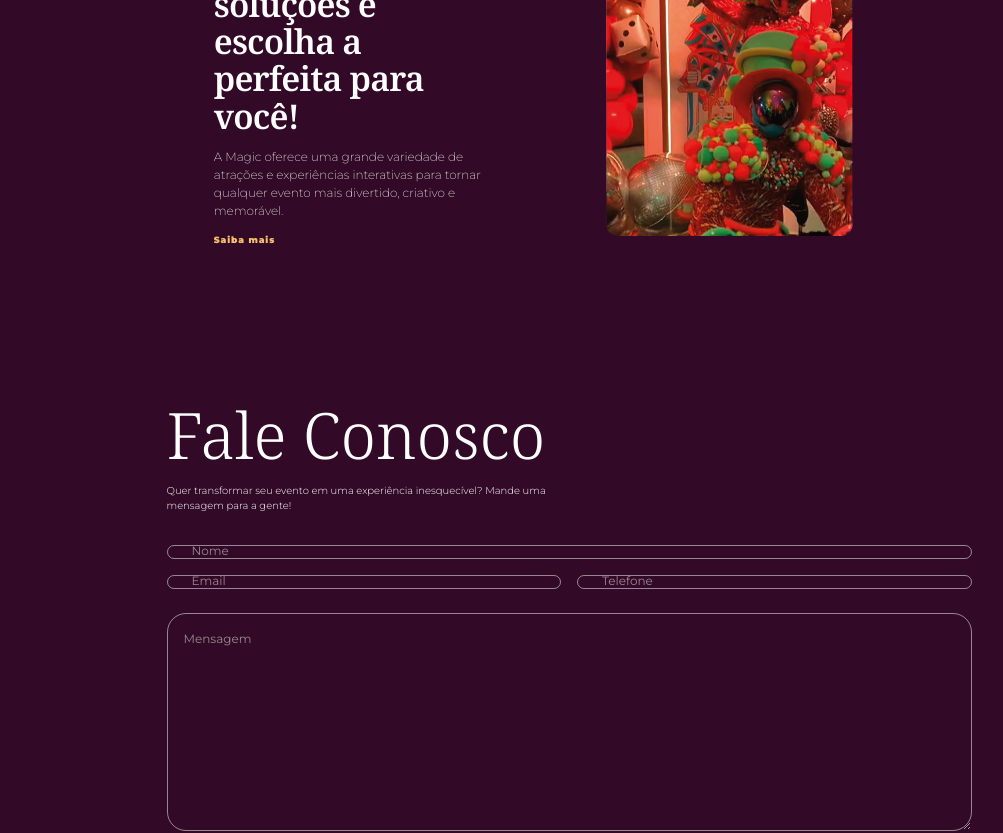
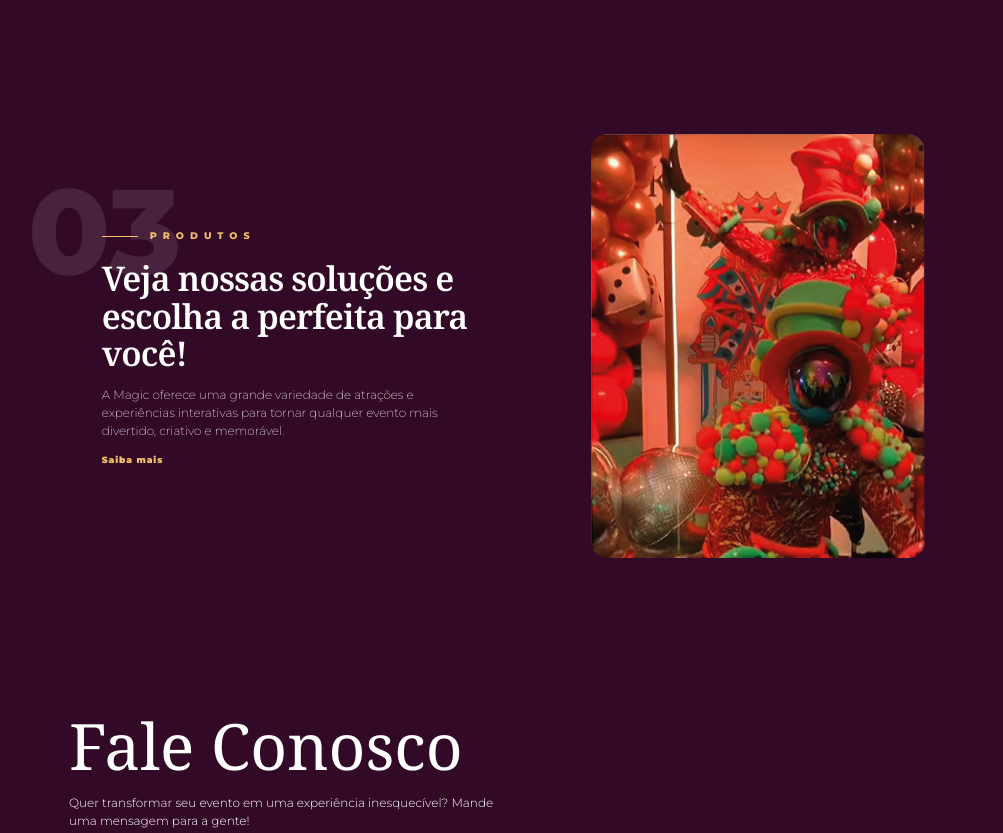
Before and after one commit to renann31/Aplica-oMagic, a Next.js app: page / in a window 1280 px wide. Shown: the part 1940-2773 px from the top of the page, without its empty margins (71-1074 px from the left). Built offline with nearby package versions, Linux system fonts and the light colour scheme.

Commit message:
resp quase

```diff
--- a/src/app/(site)/[pagina]/page.jsx
+++ b/src/app/(site)/[pagina]/page.jsx
@@ -1,5 +1,6 @@
 import Background from "@/components/background.jsx";
 import CarrosselMobile from "@/components/carrosselMobile"
+import FaleConosco from "@/components/faleConosco";
 import dados from "@/data/data.json";
 import Image from "next/image";
 
@@ -17,11 +18,16 @@ export default async function PaginaLayout({ params }) {
     <>
       <Background data={conteudo} />
 
-      <div className=" w-[70%] relative mt-10 md:mt-15 px-5 sm:px-8 mx-auto md:ml-45 flex flex-col">
+      <div className=" w-[70%] md:w-auto relative mt-10 md:mt-15 px-5 sm:px-8 md:ml-45 flex flex-col">
 
         {/* IMAGEM */}
-        <div className="hidden relative md:absolute md:right-0 z-10 md:translate-y-[-100px] mb-10 md:mb-0 justify-center md:block">
-          <Image src={imagem} alt="" width={700} height={1000} className="object-contain w-[80%] md:w-auto" />
+        <div className="hidden relative md:absolute md:right-0 z-10 md:translate-y-[-60px] mb-10 md:mb-0 justify-center md:block">
+          <Image
+            src={imagem}
+            alt=""
+            width={500}
+            height={700}
+            className="object-contain w-[80%] md:w-auto" />
         </div>
 
         {/* TEXTO */}
@@ -29,7 +35,7 @@ export default async function PaginaLayout({ params }) {
           {conteudo.paragrafo.map((texto, index) => (
             <p
               key={index}
-              className="opacity-0 translate-y-4 animate-fadeUp font-sans font-light text-white text-[10px] md:text-[18px]"
+              className="opacity-0 translate-y-4 animate-fadeUp font-sans font-light text-white text-[10px] md:text-[16px]"
               style={{ animationDelay: `${4 + index * 0.2}s`, animationFillMode: "forwards" }}
             >
               {texto}
@@ -71,18 +77,17 @@ export default async function PaginaLayout({ params }) {
           </ul>
 
 
+        <iframe
+          className="w-[80%] md:w-[80%] aspect-video rounded-sm mt-16 md:mt-25 z-40"
+          src="https://www.youtube.com/embed/iVWGUAQf12c?si=egKwgfTHK7v8IKQz"
+          title="YouTube video">
+        </iframe>
+        <FaleConosco id="contato" />
         </div>
 
         </div>
           <CarrosselMobile />
         {/* VIDEO */}
-        <div>
-        <iframe
-          className="w-[80%] mx-auto md:w-[70%] aspect-video rounded-sm mt-16 md:mt-25"
-          src="https://www.youtube.com/embed/iVWGUAQf12c?si=egKwgfTHK7v8IKQz"
-          title="YouTube video">
-        </iframe>
-        </div>
     </>
   );
 }
--- a/src/app/(site)/page.jsx
+++ b/src/app/(site)/page.jsx
@@ -4,6 +4,7 @@ import SliderLateral from "@/components/sliderLateral.jsx"
 import CardServicoHome from "@/components/cardServicos.jsx";
 import servicosData from "@/data/servicosHomeData.jsx";
 import Rodape from "@/components/rodape";
+import FaleConosco from "@/components/faleConosco";
 
 export default function Home() {
   const conteudo = dados["home"];
@@ -26,6 +27,7 @@ export default function Home() {
               />
             ))}
           </div>
+          <FaleConosco id="contato" />
 
         </div>
       </div>
--- a/src/app/(site)/sobre/page.jsx
+++ b/src/app/(site)/sobre/page.jsx
@@ -1,4 +1,5 @@
 import Background from "@/components/background.jsx"
+import FaleConosco from "@/components/faleConosco";
 import dados from "@/data/data.json"
 import Image from "next/image";
 
@@ -46,6 +47,7 @@ export default async function SobreNos() {
                         </div>
                     ))}
                 </div>
+                <FaleConosco id="contato" />
             </div>
         </>
     )
--- a/src/app/layout.js
+++ b/src/app/layout.js
@@ -26,17 +26,13 @@ export default async function RootLayout({ children }) {
       lang="en"
       className={`${montserrat.variable} ${notoSerif.variable} h-full antialiased overflow-x-hidden`}
     >
-      <body className="font-sans ">
+      <body className="font-sans">
         <div className="bg-[#320A27] min-h-screen flex flex-col overflow-x-hidden">
 
           <div className="flex-1">
           <Navbar />
 
             {children}
-
-            <div className="mt-20">
-              <FaleConosco id="contato"/>
-            </div>
 
             <div className="md:mb-[150px]">
               <Rodape />
--- a/src/components/background.jsx
+++ b/src/components/background.jsx
@@ -4,7 +4,7 @@ import Titulo from "./titulo.jsx";
 const Background = ({ data }) => {
     return (
         <div className="bg-[#320A27]" id="inicio">
-            <div className="w-full min-h-[80vh] md:min-h-screen relative flex items-end overflow-hidden">
+            <div className="w-full min-h-screen relative flex items-end overflow-hidden">
 
                 <Titulo data={data} />
 
@@ -16,7 +16,7 @@ const Background = ({ data }) => {
                         className="object-cover opacity-60"
                     />
                     {/* Desktop */}
-                    <div className="hidden md:block w-full h-full absolute bottom-0 z-20">
+                    <div className="hidden md:block w-full h-full top-[25%] absolute bottom-0 z-20">
                         <Image
                             src={data.bg2}
                             alt="Imagem do fundo camada 2"
--- a/src/components/cardServicos.jsx
+++ b/src/components/cardServicos.jsx
@@ -14,7 +14,7 @@ const CardServicoHome = ({
   return (
     <div
       id={id}
-      className={`flex flex-col-reverse md:flex-row items-center mb-20 md:mb-[7%] px-5 sm:px-8 md:px-28 md:gap-30
+      className={`flex flex-col-reverse md:flex-row items-center mb-20 md:mb-[7%] md:gap-30
         ${invertido ? "md:flex-row-reverse" : ""}
       `}
     >
--- a/src/components/faleConosco.jsx
+++ b/src/components/faleConosco.jsx
@@ -32,13 +32,13 @@ const FaleConosco = () => {
   return (
     <div
       id="contato"
-      className="w-full max-w-[869px] mx-auto px-8 sm:px-8 md:px-0h-auto md:h-[576px] relative flex flex-col"
+      className="w-full max-w-200 px-8  h-auto relative flex flex-col   lg:max-w-[869px] sm:px-8 sm:ml-20 lg:ml-35 md:px-0 md:h-[576px] md:mt-20"
     >
-      <div className="w-full md:w-[47.6%] flex flex-col mb-8">
-        <h1 className="text-white text-[36px] md:text-[64px] font-serif font-light">
+      <div className="w-full md:w-1/2 flex flex-col mb-8">
+        <h1 className="text-white text-[36px] md:text-[64px] font-serif font-normal">
           Fale Conosco
         </h1>
-        <p className="font-sans text-[10px] text-white font-light ">
+        <p className="font-sans text-[10px] md:text-[12px] text-white font-light ">
           Quer transformar seu evento em uma experiência inesquecível? Mande uma mensagem para a gente!
         </p>
       </div>
@@ -48,7 +48,7 @@ const FaleConosco = () => {
           placeholder="Nome"
           value={nome}
           onChange={(e) => setNome(e.target.value)}
-          className="border border-white/50 rounded-md md:rounded-[19px] pb-[2px] px-3 md:px-6 w-full h-3.5 text-white text-[12px]"
+          className="border border-white/50 md:border-white rounded-md md:rounded-[19px] pb-[2px] px-3 md:px-6 w-full h-3.5 md:h-10 text-white text-[12px]"
         />
 
         <div className="grid grid-cols-1 md:grid-cols-2 gap-2 md:gap-4">
@@ -57,14 +57,14 @@ const FaleConosco = () => {
             placeholder="Email"
             value={email}
             onChange={(e) => setEmail(e.target.value)}
-            className="border border-white/50 rounded-md md:rounded-[19px] pb-[2px] px-3 md:px-6 w-full h-3.5 text-white text-[12px]"
+            className="border border-white/50 md:border-white rounded-md md:rounded-[19px] pb-[2px] px-3 md:px-6 w-full h-3.5 md:h-10 text-white text-[12px]"
           />
           <input
             type="tel"
             placeholder="Telefone"
             /* value={telefone}
             onChange={(e) => setTelefone(e.target.value)} */
-            className="border border-white/50 rounded-md md:rounded-[19px] pb-[2px] px-3 md:px-6 w-full h-3.5 text-white text-[12px]"
+            className="border border-white/50 md:border-white rounded-md md:rounded-[19px] pb-[2px] px-3 md:px-6 w-full h-3.5 md:h-10 text-white text-[12px]"
           />
         </div>
 
@@ -72,7 +72,7 @@ const FaleConosco = () => {
           placeholder="Mensagem"
           value={mensagem}
           onChange={(e) => setMensagem(e.target.value)}
-          className="border border-white/50 rounded-md md:rounded-[19px] p-1 md:p-4 w-full h-[100px] md:h-[218px] text-white mt-2 text-[12px]"
+          className="border border-white/50 md:border-white rounded-md md:rounded-[19px] p-1 md:p-4 w-full h-[100px] md:h-[218px] text-white mt-2 text-[12px]"
         />
 
         <div className="flex justify-center md:justify-end">
--- a/src/components/titulo.jsx
+++ b/src/components/titulo.jsx
@@ -3,7 +3,7 @@ const arrowDown = "/assets/arrow_downward_24px.png";
 
 const Titulo = ({ data }) => {
     return (
-        <div className=" absolute z-40 top-[35%] md:top-[25%] left-[60%] md:left-1/4 -translate-x-1/2 md:translate-x-0 w-[60%] md:max-w-[400px] flex flex-col items-center md:items-start text-left md:text-left gap-4 md:gap-6">
+        <div className=" absolute z-40 top-[35%] md:top-[20%] left-[50%] md:left-1/4 -translate-x-1/2 md:translate-x-0 w-[70%] md:max-w-[400px] flex flex-col items-center md:items-start text-left md:text-left gap-4 md:gap-6">
 
             <div className="h-[18px] md:h-[22px] w-full flex items-center justify-start md:justify-start gap-3">
                 <div className="h-[1px] w-[25px] md:w-[35px] bg-[#F5C069]"></div>
```
